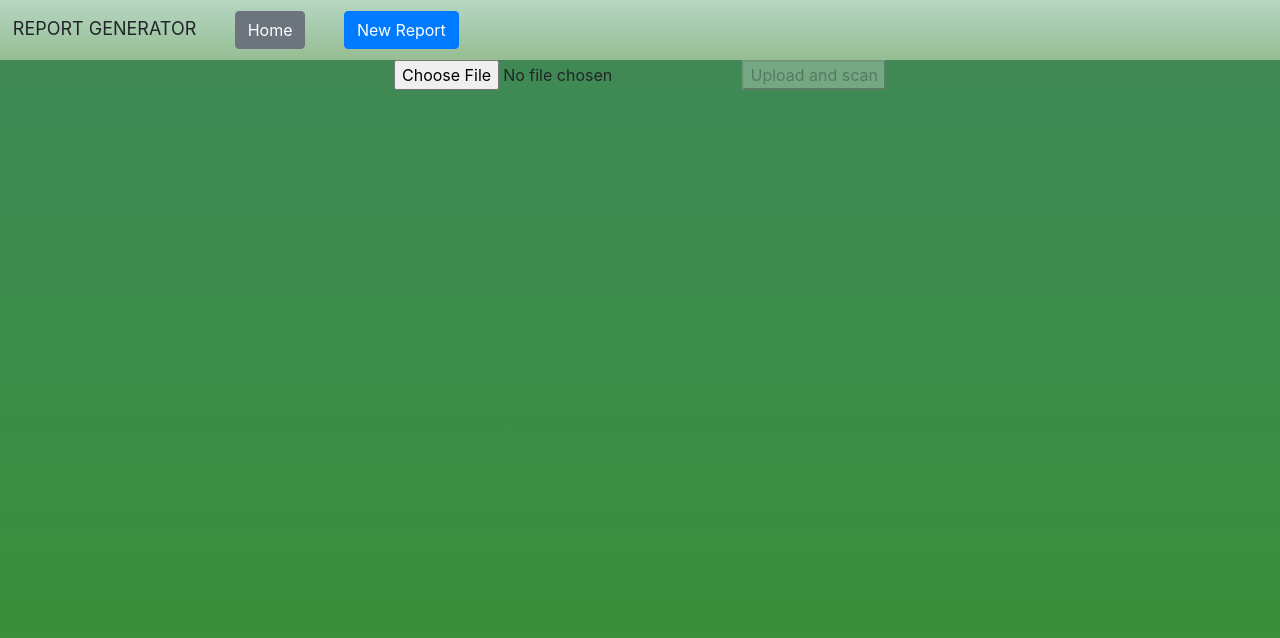
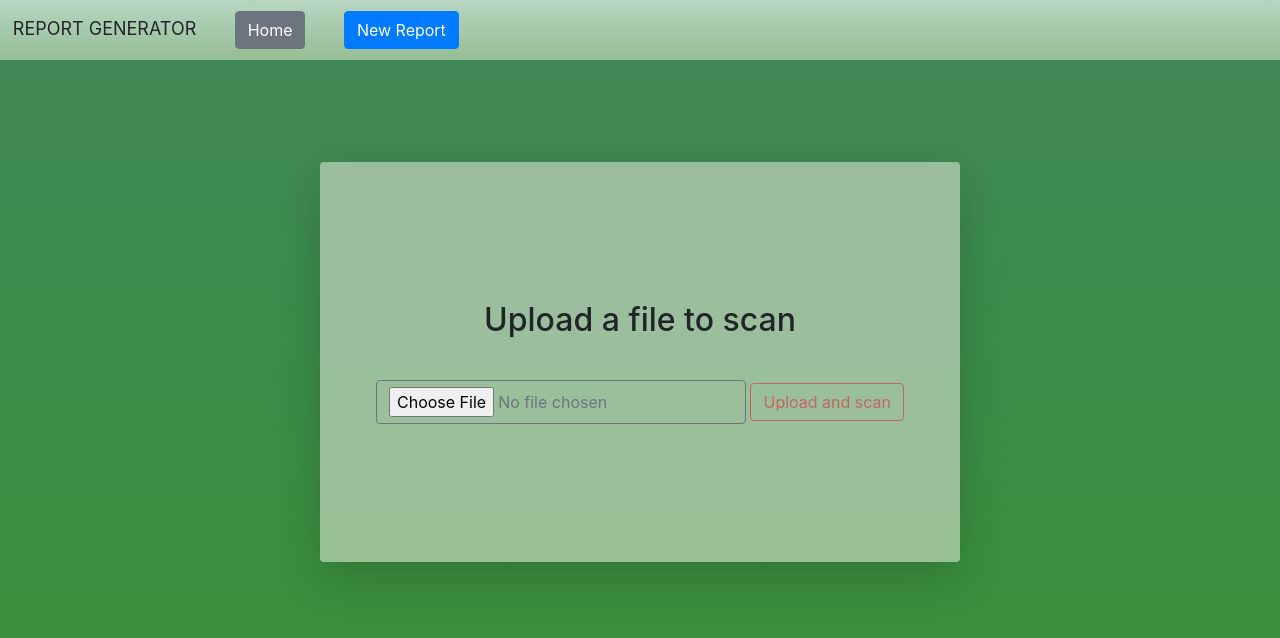
Before and after one commit to akabatov/report_generator, a Django app: page /scan/ in a window 1280 px wide. Shown: the top 638 px of the page. Run offline with Django 4.2, Linux system fonts and the light colour scheme.

Commit message:
Update scan.html
Styled scan screen

```diff
--- a/C-SCAN/cscan/app/templates/app/scan.html
+++ b/C-SCAN/cscan/app/templates/app/scan.html
@@ -1,12 +1,15 @@
 {% extends 'app/base.html'%}
 
 {% block content %}
-<div>
-    <form method="post" enctype="multipart/form-data">
-        {% csrf_token %}
-        <input id="upload-file" type="file" name="document">
-        <button  formaction="/scanning/" id='submit-btn' type="submit" disabled>Upload and scan</button>
-    </form>
+<div style="margin-right:auto; margin-top:8%; margin-left:auto; background-color:rgba(250, 241, 238, 0.5); width:50%; height:50vh; display:table;" class="shadow-lg p-3 mb-5 bg-body rounded">
+    <div style="display:table-cell; vertical-align:middle;">
+        <h2 style="margin-bottom:5vh;">Upload a file to scan</h2>
+        <form method="post" enctype="multipart/form-data">
+            {% csrf_token %}
+            <input class="btn btn-outline-secondary" id="upload-file" type="file" name="document">
+            <button  class="btn btn-outline-danger" formaction="/scanning/" id='submit-btn' type="submit" disabled>Upload and scan</button>
+        </form>
+    </div>
 </div>
 
 <script>
@@ -15,6 +18,7 @@
     selectElement.addEventListener('change', (event) => {
         const result = document.querySelector('#submit-btn');
         result.disabled = false
+        result.className = "btn btn-success"
     })
 </script>
 
```
